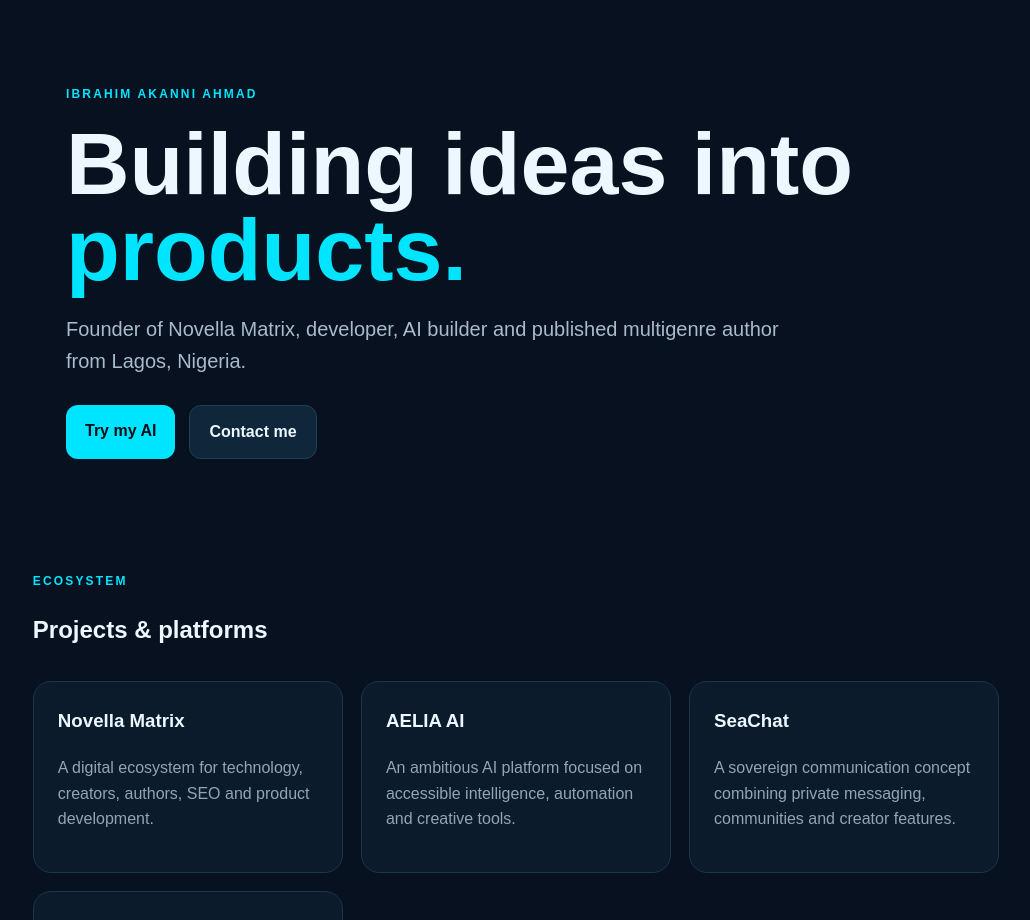
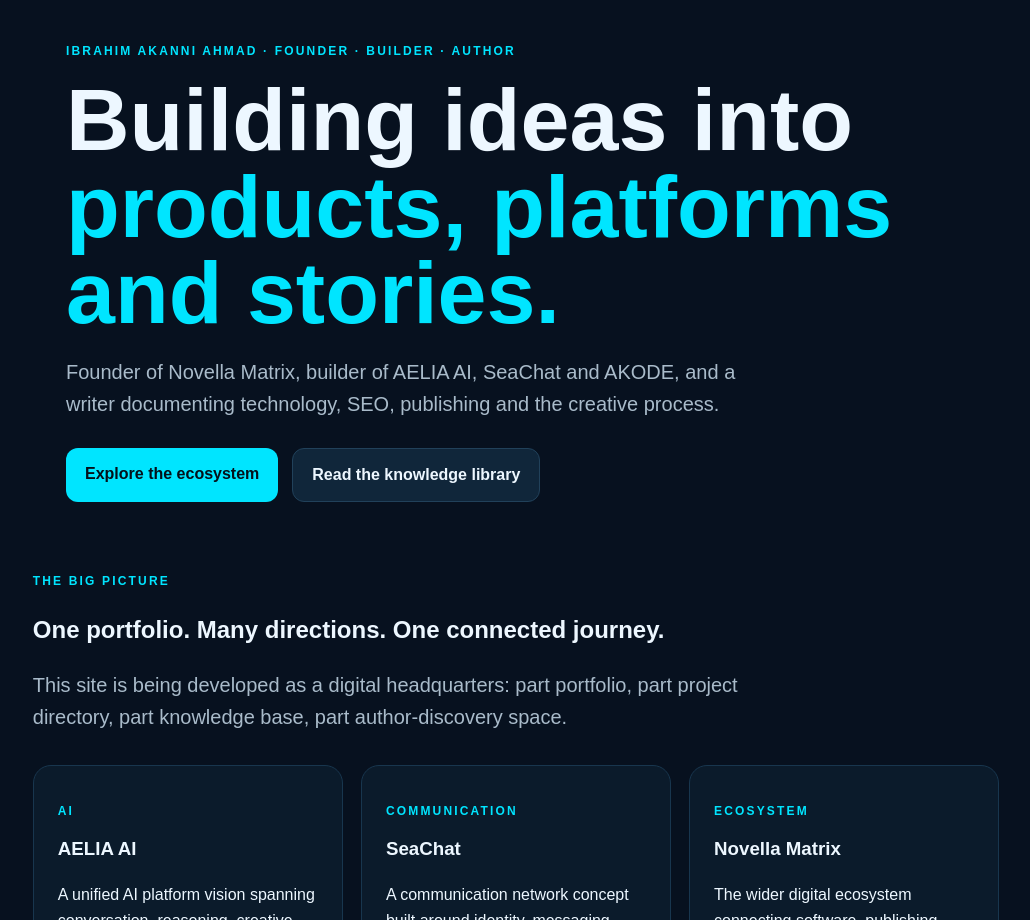
Before and after one commit to Stevebook001/Akode, a Next.js app: page / in a window 1280 px wide. Shown: the part 180-1100 px from the top of the page, without its empty margins (124-1154 px from the left). Built offline with nearby package versions, Linux system fonts and the light colour scheme.

Commit message:
Expand portfolio, project directory and long-form content library

```diff
--- a/app/page.tsx
+++ b/app/page.tsx
@@ -1,2 +1,57 @@
-const projects=[["Novella Matrix","A digital ecosystem for technology, creators, authors, SEO and product development."],["AELIA AI","An ambitious AI platform focused on accessible intelligence, automation and creative tools."],["SeaChat","A sovereign communication concept combining private messaging, communities and creator features."],["AKODE","A build-and-scale technology initiative for learning, software and digital products."]];
-export default function Home(){return <main><section className="hero"><div><div className="eyebrow">Ibrahim Akanni Ahmad</div><h1>Building ideas into <span>products.</span></h1><p className="lead">Founder of Novella Matrix, developer, AI builder and published multigenre author from Lagos, Nigeria.</p><div className="actions"><a className="button" href="/ai">Try my AI</a><a className="button alt" href="/contact">Contact me</a></div></div></section><section><div className="eyebrow">Ecosystem</div><h2>Projects & platforms</h2><div className="grid">{projects.map(([title,text])=><article className="card" key={title}><h3>{title}</h3><p className="muted">{text}</p></article>)}</div></section><section style={{marginTop:90}}><div className="eyebrow">Author</div><h2>Stories beyond software</h2><p className="lead">I also write across genres, exploring characters, relationships, suspense, emotion and the worlds that stories make possible.</p></section></main>}
+const highlights = [
+  ["AI", "AELIA AI", "A unified AI platform vision spanning conversation, reasoning, creative tools, documents, search and developer capabilities.", "https://aeliaai.org"],
+  ["Communication", "SeaChat", "A communication network concept built around identity, messaging, communities, creators and premium services.", "https://seachat.me"],
+  ["Ecosystem", "Novella Matrix", "The wider digital ecosystem connecting software, publishing, advertising, SEO, creators and product development.", "https://novellamatrix.org"],
+  ["Development", "AKODE", "A learn-build-scale direction for practical software development and digital products.", "https://akode.dev"],
+];
+
+export default function Home() {
+  return (
+    <main>
+      <section className="hero">
+        <div>
+          <div className="eyebrow">IBRAHIM AKANNI AHMAD · FOUNDER · BUILDER · AUTHOR</div>
+          <h1>Building ideas into <span>products, platforms and stories.</span></h1>
+          <p className="lead">
+            Founder of Novella Matrix, builder of AELIA AI, SeaChat and AKODE,
+            and a writer documenting technology, SEO, publishing and the creative process.
+          </p>
+          <div className="actions">
+            <a className="button" href="/projects">Explore the ecosystem</a>
+            <a className="button alt" href="/blog">Read the knowledge library</a>
+          </div>
+        </div>
+      </section>
+      <section>
+        <div className="eyebrow">THE BIG PICTURE</div>
+        <h2>One portfolio. Many directions. One connected journey.</h2>
+        <p className="lead">
+          This site is being developed as a digital headquarters: part portfolio,
+          part project directory, part knowledge base, part author-discovery space.
+        </p>
+        <div className="grid">
+          {highlights.map(([tag, title, description, url]) => (
+            <article className="card" key={title}>
+              <p className="eyebrow">{tag}</p>
+              <h3>{title}</h3>
+              <p>{description}</p>
+              <a href={url} target="_blank" rel="noreferrer">Visit project →</a>
+            </article>
+          ))}
+        </div>
+      </section>
+      <section style={{ marginTop: 90 }}>
+        <div className="eyebrow">CONTENT</div>
+        <h2>More than a résumé</h2>
+        <p className="lead">
+          Explore long-form articles about AI, web development, SEO, author discovery,
+          publishing, product design and the lessons behind building a growing digital ecosystem.
+        </p>
+        <div className="actions">
+          <a className="button" href="/blog">Browse 20+ articles</a>
+          <a className="button alt" href="/books">Explore books & authors</a>
+        </div>
+      </section>
+    </main>
+  );
+}
```
